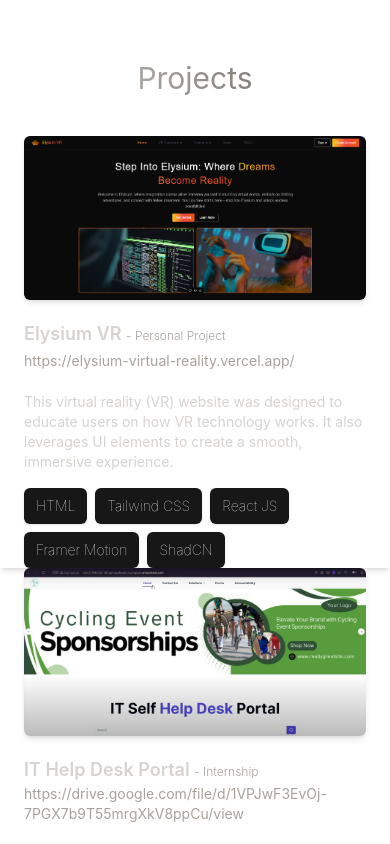
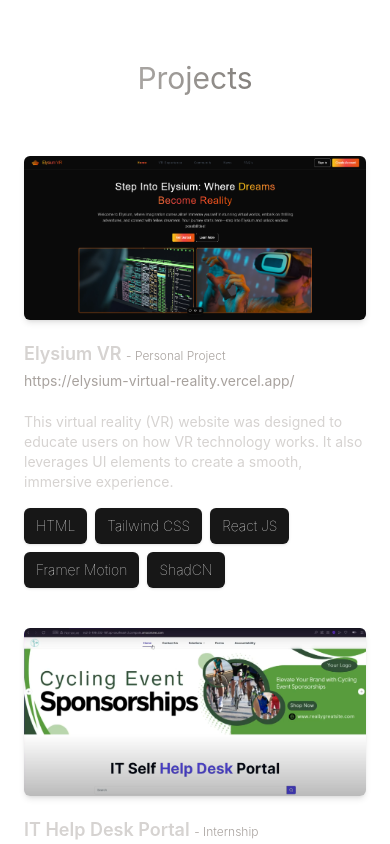
Before and after one commit to kramislife/portfolio-react, a React (Vite) app: page / in a window 390 px wide. Shown: the part 1340-2184 px from the top of the page. Built offline with nearby package versions, Linux system fonts and the light colour scheme.

Commit message:
Update Projects component styling

```diff
--- a/src/components/Projects/Projects.jsx
+++ b/src/components/Projects/Projects.jsx
@@ -13,7 +13,7 @@ const Projects = () => {
           {Project.map((item) => (
             <div
               key={item.id}
-              className="px-6 shadow-md transition-transform transform hover:scale-105 cursor-pointer"
+              className="px-6 transition-transform transform hover:scale-105 cursor-pointer lg:py-0 py-5"
             >
               <div className="flex flex-col lg:flex-row items-center gap-5 lg:gap-20">
                 <img
```
